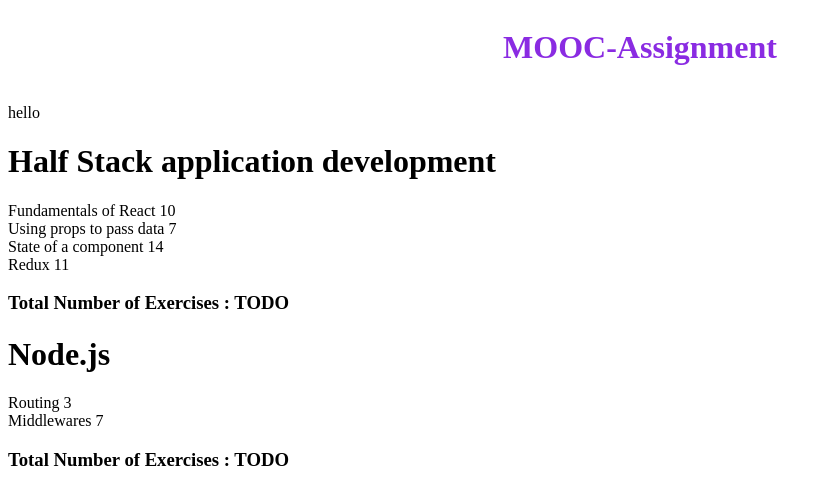
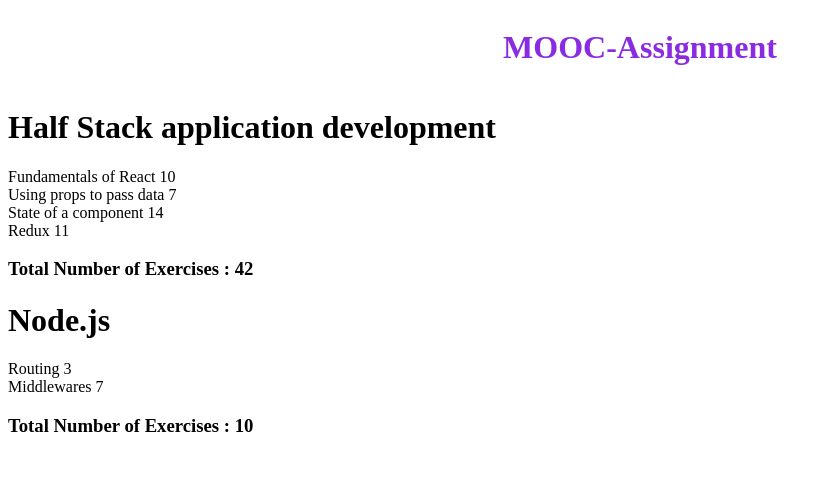
Before and after one commit to Nischhal3/MOOC-Frontend, a React (Create React App) app: page / in a window 1280 px wide. Shown: the top 504 px of the page, without its empty margins (0-832 px from the left). Built offline with nearby package versions, Linux system fonts and the light colour scheme.

Commit message:
calculated total number of exercise for part2-1 assignment

```diff
--- a/src/App.js
+++ b/src/App.js
@@ -2,7 +2,8 @@
 //import Courses from './part1-1/courses';
 //import Courses from './part1-2/courses';
 //import Unicafe from './part1-3/unicafe';
-import Courses from './part2-1/coruses'
+import Courses from './part2-1/courses'
+//import Info from './part2-2/info'
 
 const App = () => {
   return (
--- a/src/part2-1/coruses.js
+++ b/src/part2-1/courses.js
@@ -49,8 +49,10 @@
         }
     ]
 
-
-    const display = courses.map(course => {
+    return (
+        <div>
+            {
+                courses.map(course => {
                     return (
                         <div key={course.id}>
                             <DisplayHeader name={course.name} />
@@ -61,22 +63,15 @@
                                     </div>
                                 )
                             })}
-                <Total total='TODO' />
+                            <Total total={
+                                course.parts.reduce((acc, currVal) => {
+                                    return { exercises: acc.exercises + currVal.exercises }
+                                })
+                            } />
                         </div>
                     )
                 })
-
-
-
-    /* const total = courses.parts.reduce((accumulator, currentVal) => {
-        return { exercises: accumulator.exercises + currentVal.exercises }
-    }); */
-    //console.log(total.exercises);
-
-    return (
-        <div>
-            <p>hello</p>
-            {display}
+            }
         </div>
     )
 }
--- a/src/part2-1/total.js
+++ b/src/part2-1/total.js
@@ -1,7 +1,7 @@
 const Total = ({ total }) => {
-
+    console.log(total);
     return (
-        <h3>Total Number of Exercises : {total}</h3>
+        <h3>Total Number of Exercises : {total.exercises} </h3>
     )
 }
 
```
Also changed, not shown: src/part2-2/component/button.js (added, +7 -0 lines), src/part2-2/component/details.js (added, +7 -0 lines), src/part2-2/component/form.js (added, +11 -0 lines), src/part2-2/info.js (added, +41 -0 lines). Lines whose indentation alone changed are shown as unchanged.
